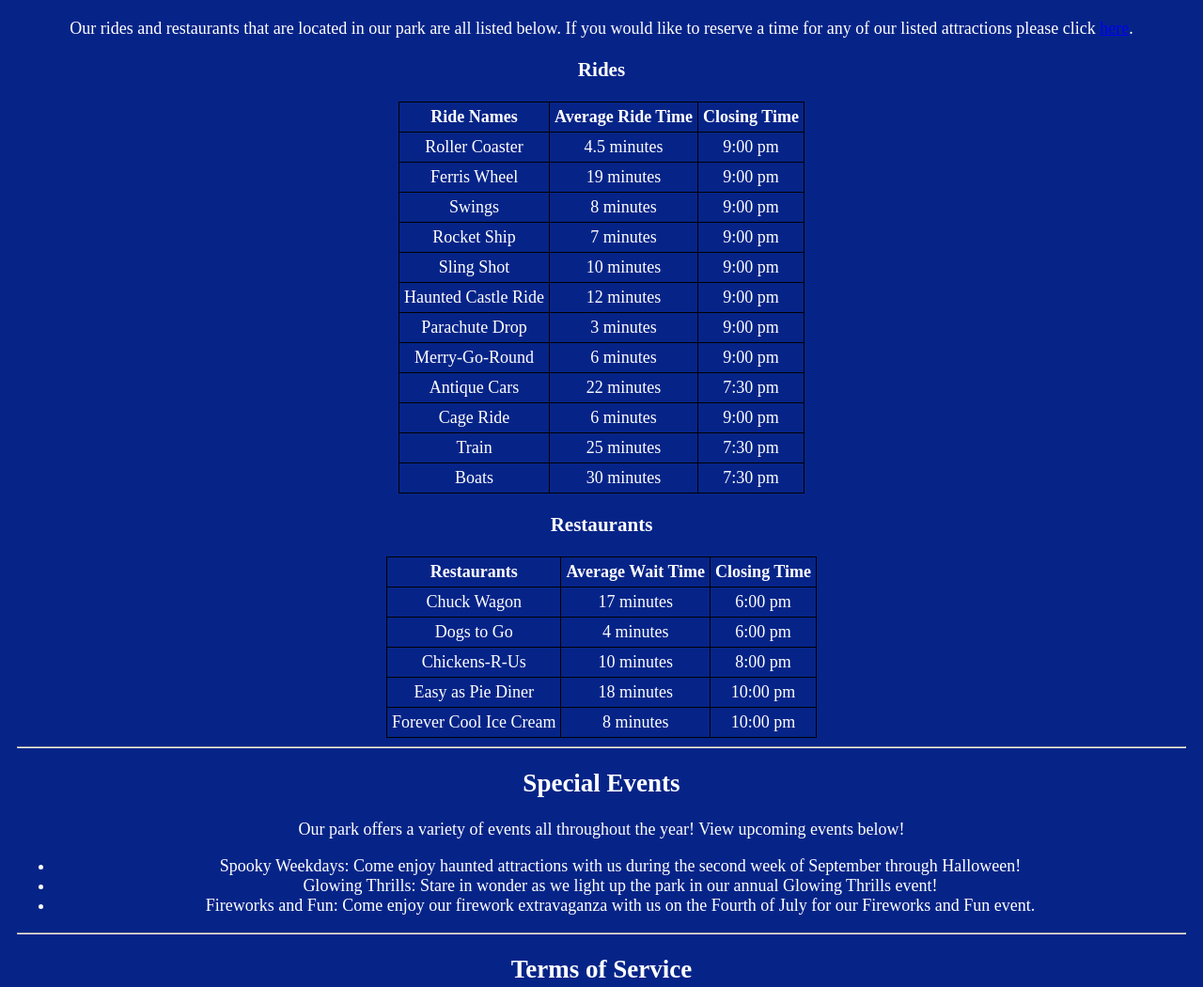
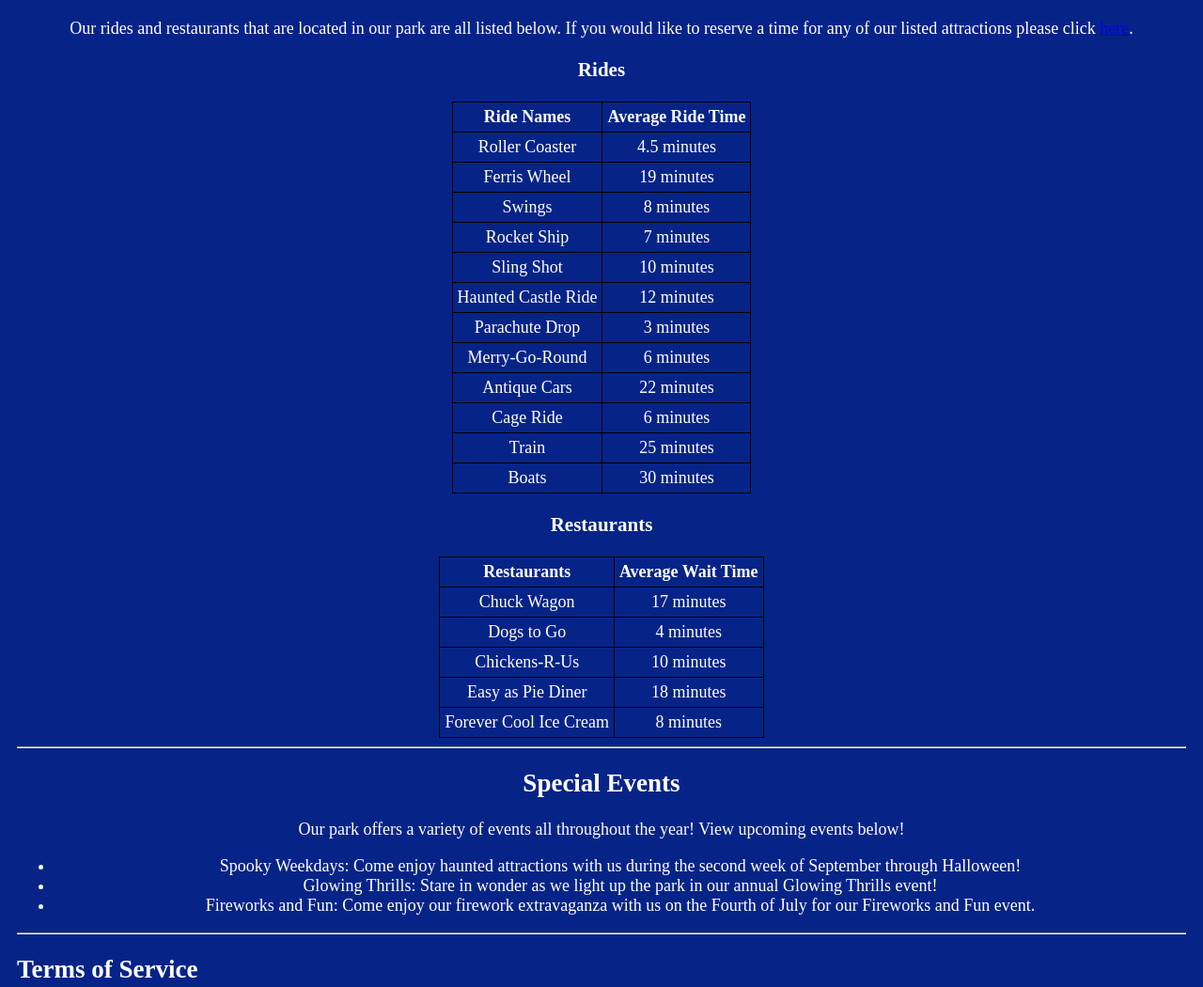
Before and after one commit to lukerupp/BPAProject, a website: page home/index.html in a window 1280 px wide. Shown: the part 356-1406 px from the top of the page at 94% size. Drawn offline with nearby package versions, Linux system fonts and the light colour scheme; files that its build step writes are made by us from their sources; files whose address does not match are found by name.

Commit message:
final update
-add finishing touches

```diff
--- a/home/index.html
+++ b/home/index.html
@@ -26,67 +26,54 @@
           <tr>
             <th class="tableHHome">Ride Names</th>
             <th class="tableHHome">Average Ride Time</th>
-            <th class="tableHHome">Closing Time</th>
           </tr >
           <tr>
             <td class="tableDHome">Roller Coaster</td>
             <td class="tableDHome">4.5 minutes</td>
-            <td class="tableDHome">9:00 pm</td>
           </tr>
           <tr>
             <td class="tableDHome">Ferris Wheel</td>
             <td class="tableDHome">19 minutes</td>
-            <td class="tableDHome">9:00 pm</td>
           </tr>
           <tr>
             <td class="tableDHome">Swings</td>
             <td class="tableDHome">8 minutes</td>
-            <td class="tableDHome">9:00 pm</td>
           </tr>
           <tr>
             <td class="tableDHome">Rocket Ship</td>
             <td class="tableDHome">7 minutes</td>
-            <td class="tableDHome">9:00 pm</td>
           </tr>
           <tr>
             <td class="tableDHome">Sling Shot</td>
             <td class="tableDHome">10 minutes</td>
-            <td class="tableDHome">9:00 pm</td>
           </tr>
           <tr>
             <td class="tableDHome">Haunted Castle Ride</td>
             <td class="tableDHome">12 minutes</td>
-            <td class="tableDHome">9:00 pm</td>
           </tr>
           <tr>
             <td class="tableDHome">Parachute Drop</td>
             <td class="tableDHome">3 minutes</td>
-            <td class="tableDHome">9:00 pm</td>
           </tr>
           <tr>
             <td class="tableDHome">Merry-Go-Round</td>
             <td class="tableDHome" >6 minutes</td>
-            <td class="tableDHome">9:00 pm</td>
           </tr>
           <tr>
             <td class="tableDHome">Antique Cars</td>
             <td class="tableDHome">22 minutes</td>
-            <td class="tableDHome">7:30 pm</td>
           </tr>
           <tr>
             <td class="tableDHome">Cage Ride</td>
             <td class="tableDHome">6 minutes</td>
-            <td class="tableDHome">9:00 pm</td>
           </tr>
           <tr>
             <td class="tableDHome">Train</td>
             <td class="tableDHome">25 minutes</td>
-            <td class="tableDHome">7:30 pm</td>
           </tr>
           <tr>
             <td class="tableDHome">Boats</td>
             <td class="tableDHome">30 minutes</td>
-            <td class="tableDHome">7:30 pm</td>
           </tr>
         </table>
         <h3>Restaurants</h3>
@@ -94,32 +81,26 @@
           <tr>
             <th class="tableHHome">Restaurants</th>
             <th class="tableHHome">Average Wait Time</th>
-            <th class="tableHHome">Closing Time</th>
           </tr>
           <tr>
             <td class="tableDHome">Chuck Wagon</td>
             <td class="tableDHome">17 minutes</td>
-            <td class="tableDHome">6:00 pm</td>
           </tr>
           <tr>
             <td class="tableDHome">Dogs to Go</td>
             <td class="tableDHome">4 minutes</td>
-            <td class="tableDHome">6:00 pm</td>
           </tr>
           <tr>
             <td class="tableDHome">Chickens-R-Us</td>
             <td class="tableDHome">10 minutes</td>
-            <td class="tableDHome">8:00 pm</td>
           </tr>
           <tr>
             <td class="tableDHome">Easy as Pie Diner</td>
             <td class="tableDHome">18 minutes</td>
-            <td class="tableDHome">10:00 pm</td>
           </tr>
           <tr>
             <td class="tableDHome">Forever Cool Ice Cream</td>
             <td class="tableDHome">8 minutes</td>
-            <td class="tableDHome">10:00 pm</td>
           </tr>
         </table>
         <hr>
@@ -130,10 +111,8 @@
           <li>Glowing Thrills: Stare in wonder as we light up the park in our annual Glowing Thrills event!</li>
           <li>Fireworks and Fun: Come enjoy our firework extravaganza with us on the Fourth of July for our Fireworks and Fun event.</li>
         </ul>
-        <hr>
-        <h2>Terms of Service</h2>
-        <p>Our Terms of Service are meant to provide a joyful experience to you and your family while keeping us, and most importantly, you safe. Click <a href="TOS.html">here</a> to view them.</p>
-    </body>
+
+        </body>
 </div>
     <footer id='homefooter'></footer>
     </div>
--- a/reservations/reservations.css
+++ b/reservations/reservations.css
@@ -5,7 +5,7 @@ body {
     padding: 10px;
   }
   div#rides{
-    color:black;
+    color:white;
 
   }
   div#restaurants{
--- a/reusables/footer.html
+++ b/reusables/footer.html
@@ -1 +1,3 @@
-<h1>footer</h1>
+<hr>
+<h2>Terms of Service</h2>
+<p>Our Terms of Service are meant to provide a joyful experience to you and your family while keeping us, and most importantly, you safe. Click <a href="TOS.html">here</a> to view them.</p>
```
Also changed, not shown: home/TOS.html (+3 -2 lines).
